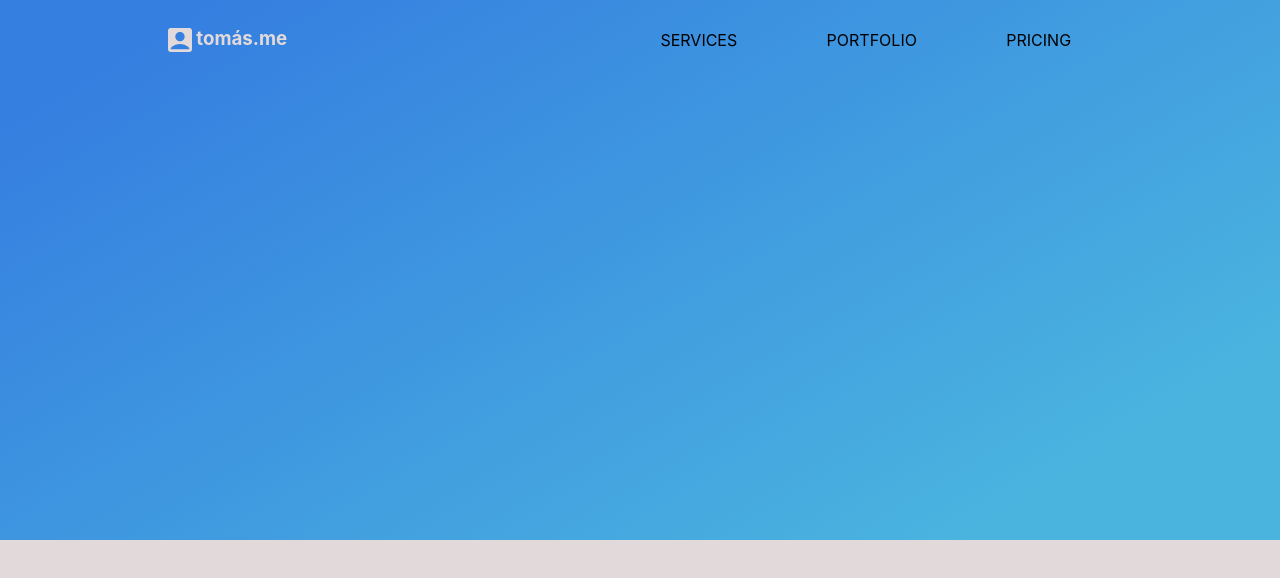
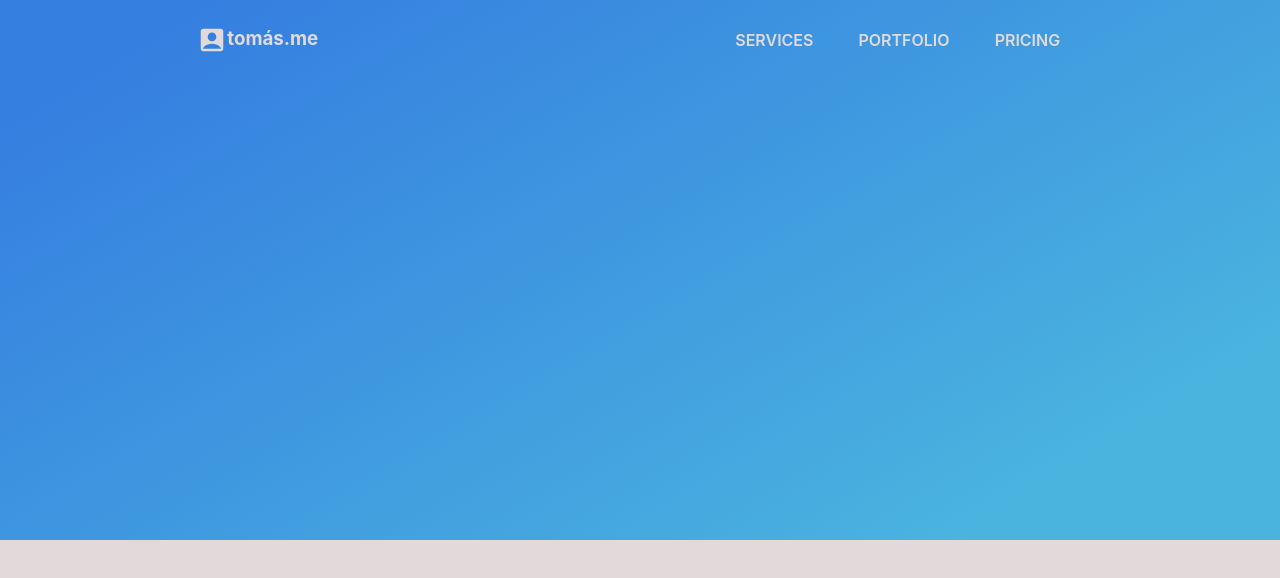
Before and after one commit to tomasleggire/tomasleggire, a React (Create React App) app: page / in a window 1280 px wide. Shown: the top 578 px of the page. Built offline with nearby package versions, Linux system fonts and the light colour scheme.

Commit message:
Navbar precario terminado

```diff
--- a/src/styles/Navbar.scss
+++ b/src/styles/Navbar.scss
@@ -15,6 +15,7 @@
     display: flex;
     width: 100%;
     justify-content: space-around;
+    align-items: center;
 }
 
 .name-title {
@@ -25,8 +26,8 @@
 }
 
 .title-icon {
-    width: 32px;
-    height: 32px;
+    width: 30px;
+    height: 30px;
 }
 
 .title-h3 {
@@ -34,14 +35,25 @@
     margin-bottom: 4px;
 }
 
-.nav-links, ul {
+.nav-links ul {
     list-style: none;
     display: flex;
-    width: 500px;
+    width: 370px;
     align-items: center;
     justify-content: space-around;
+}
+
+.nav-links ul li {
+    font-weight: 600;
+    color: var(--special-white);
+    cursor: pointer;
+    transition: .2s;
 }
 
 .title-h3:hover {
     text-decoration: underline;
 }
+
+.nav-links ul li:hover {
+    color: var(--blue-tres);
+}
--- a/src/styles/_vars.scss
+++ b/src/styles/_vars.scss
@@ -2,7 +2,9 @@
 	--white: #FFFFFF;
 	--special-white: rgb(226, 218, 218);
 	--black: hsl(0, 0%, 0%);
-	--blue: #4ab4df;
+	--blue: #51B6F4;
+	--blue-secondary: #0798F2;
+	--blue-tres: #034873;
 	--white-blue: #ecf9f5;
 	--sm: 14px;
 	--md: 16px;
```
